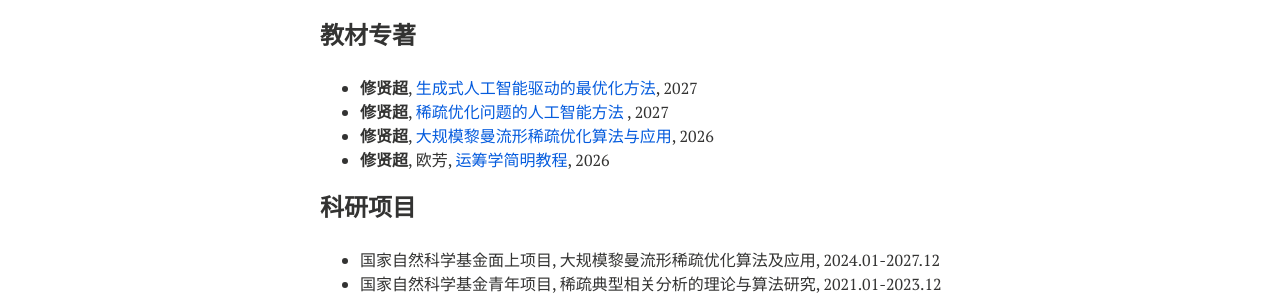
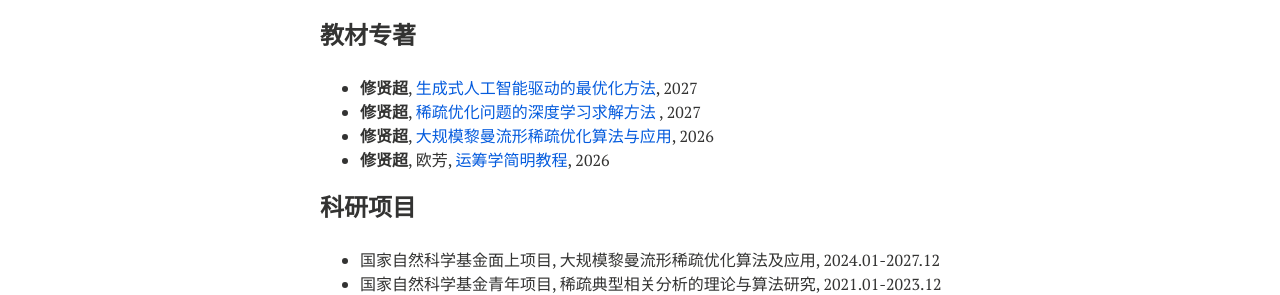
Before and after one commit to xianchaoxiu/xianchaoxiu.github.io, a Jekyll site: the page built from chinese/index.md, in a window 1280 px wide. Shown: the part 991-1286 px from the top of the page. Built offline with Jekyll 4.4.1, drawn with Linux system fonts in a browser that asks for light colours; nearby versions of some CDN libraries.

Commit message:
Update index.md

```diff
--- a/chinese/index.md
+++ b/chinese/index.md
@@ -47,7 +47,7 @@ share: false
 
 ### 教材专著
 * <b>修贤超</b>,  <a href="https://xianchaoxiu.github.io/chinese/book/LLMOPT/" class="textlink" target="_blank"> 生成式人工智能驱动的最优化方法</a>, 2027  <br>
-* <b>修贤超</b>,  <a href="https://xianchaoxiu.github.io/chinese/book/L2O/" class="textlink" target="_blank"> 稀疏优化问题的人工智能方法 </a>, 2027  <br>
+* <b>修贤超</b>,  <a href="https://xianchaoxiu.github.io/chinese/book/L2O/" class="textlink" target="_blank"> 稀疏优化问题的深度学习求解方法 </a>, 2027  <br>
 * <b>修贤超</b>, <a href="https://xianchaoxiu.github.io/chinese/book/OPT/" class="textlink" target="_blank">大规模黎曼流形稀疏优化算法与应用</a>, 2026  <br>
 * <b>修贤超</b>, 欧芳, <a href="https://xianchaoxiu.github.io/chinese/book/OR/" class="textlink" target="_blank"> 运筹学简明教程</a>, 2026  <br>
 
```
